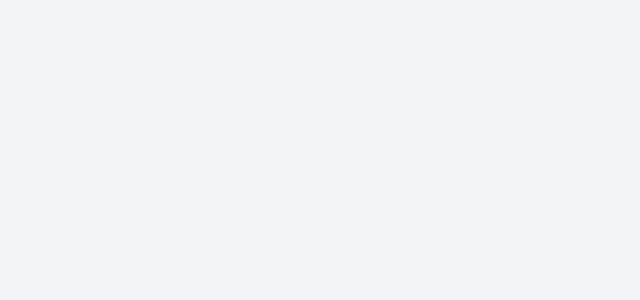
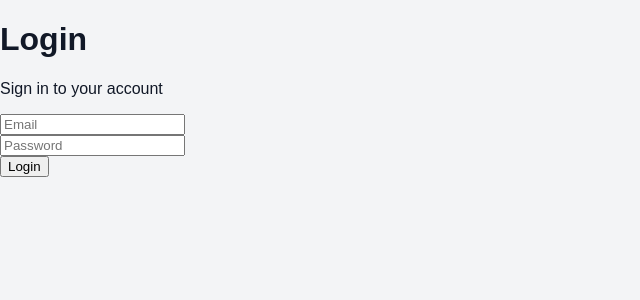
Before and after one commit to danah04/lost-found, a React (Vite) app: page /login in a window 1280 px wide. Before the commit this address had no page. Shown: the top 300 px of the page, without its empty margins (0-640 px from the left). Built offline with nearby package versions, Linux system fonts and the light colour scheme.

Commit message:
adding the login

```diff
--- a/src/App.jsx
+++ b/src/App.jsx
@@ -2,6 +2,7 @@ import { Routes, Route } from "react-router-dom";
 
 // Public Pages
 import LandingPage from "./pages/public/LandingPage";
+import LoginPage from "./pages/public/LoginPage";
 import AccessDeniedPage from "./pages/public/AccessDeniedPage";
 import AuthFailedPage from "./pages/public/AuthFailedPage";
 
@@ -11,17 +12,16 @@ import FinderDashboard from "./pages/finder/FinderDashboard";
 export default function App() {
   return (
     <Routes>
+      <Route path="/" element={<LandingPage />} />
 
 
-      <Route path="/" element={<LandingPage />} />
-
+      <Route path="/login" element={<LoginPage />} />
 
       <Route path="/access-denied" element={<AccessDeniedPage />} />
       <Route path="/auth-failed" element={<AuthFailedPage />} />
 
       {/* Finder Dashboard */}
       <Route path="/finder/dashboard" element={<FinderDashboard />} />
-
     </Routes>
   );
 }
--- /dev/null
+++ b/src/pages/public/LoginPage.jsx
@@ -0,0 +1,18 @@
+import React from "react";
+
+export default function LoginPage() {
+  return (
+    <div>
+      <h1>Login</h1>
+      <p>Sign in to your account</p>
+
+      <form>
+        <input type="email" placeholder="Email" />
+        <br />
+        <input type="password" placeholder="Password" />
+        <br />
+        <button type="submit">Login</button>
+      </form>
+    </div>
+  );
+}
```
